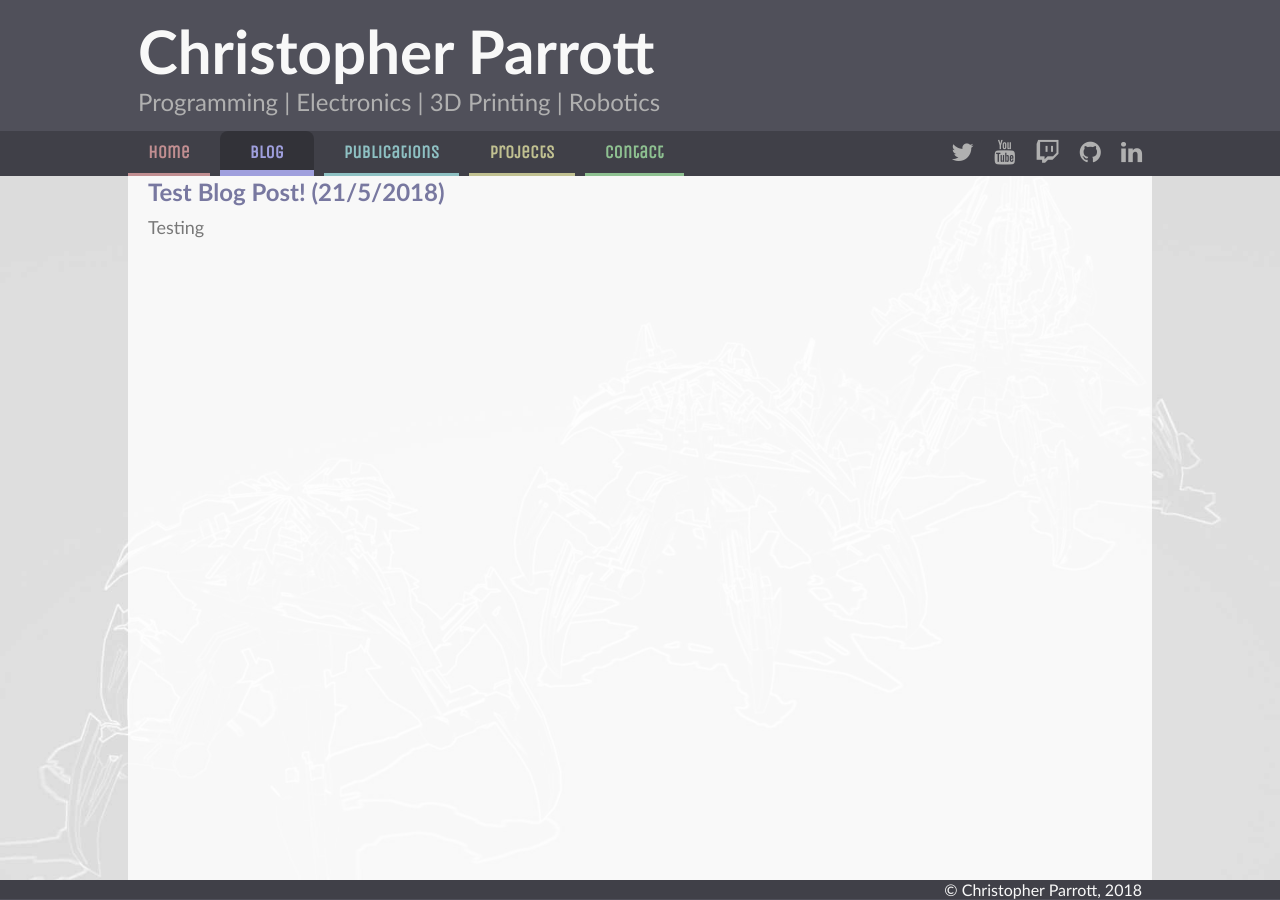
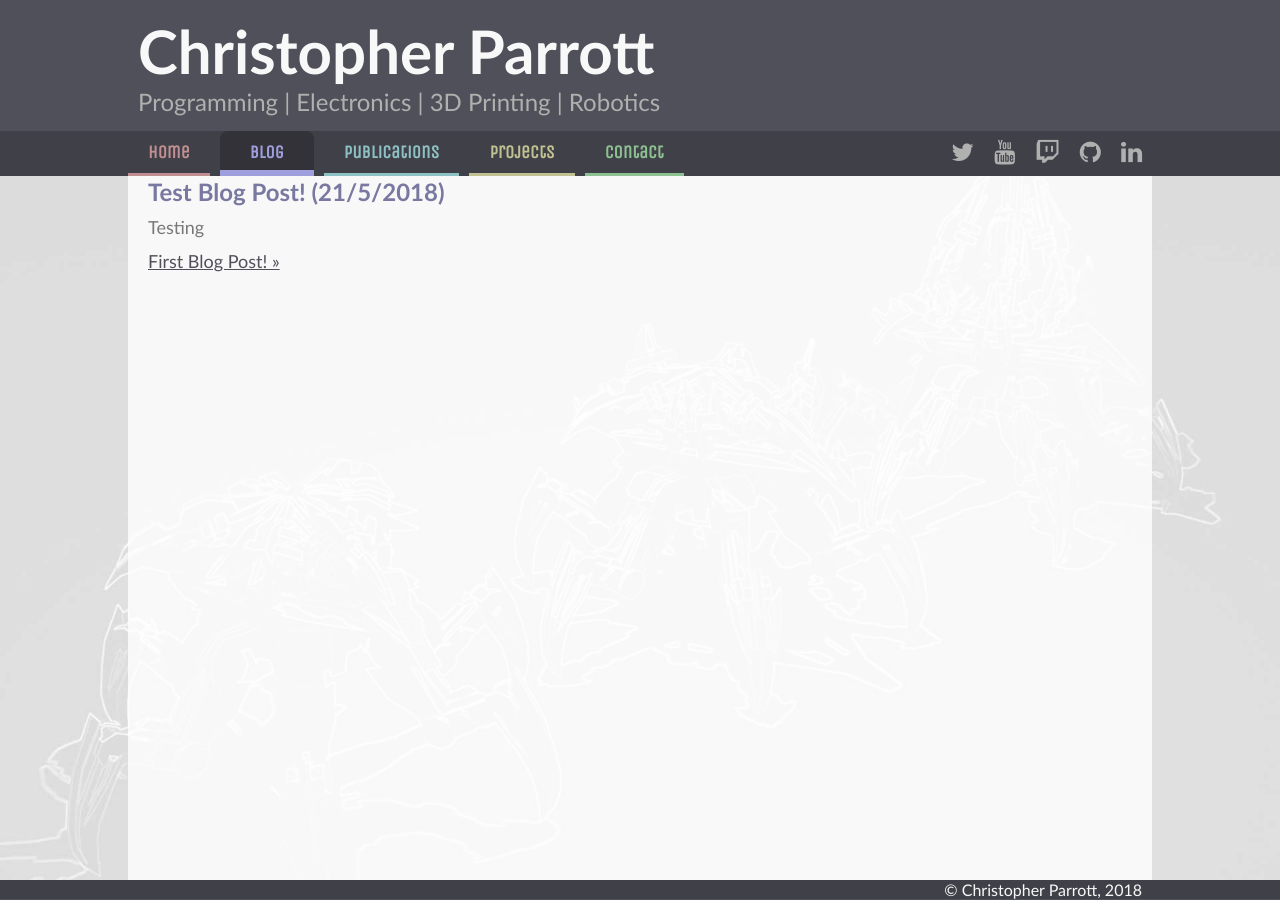
Before and after one commit to christophertmparrott/christophertmparrott.github.io, a Jekyll site: the page built from _posts/2018-05-21-test-blog-post.md, in a window 1280 px wide. Built offline with Jekyll 4.4.1, drawn with Linux system fonts in a browser that asks for light colours; some web fonts are replaced.

Commit message:
Code for previous and next blog post

```diff
--- a/_layouts/blogpost.html
+++ b/_layouts/blogpost.html
@@ -3,3 +3,11 @@ layout: default
 ---
 				<h3 class="secE">{{page.title}} ({{ page.date | date: "%-d/%-m/%Y" }})</h3>
 {{content}}
+				<div class="PageNavigation">
+				{% if page.previous.url %}
+					<a class="prev" href="{{site.baseurl}}{{page.previous.url}}">&laquo; {{page.previous.title}}</a>
+				{% endif %}
+				{% if page.next.url %}
+					<a class="next" href="{{site.baseurl}}{{page.next.url}}">{{page.next.title}} &raquo;</a>
+				{% endif %}
+				</div>
```
